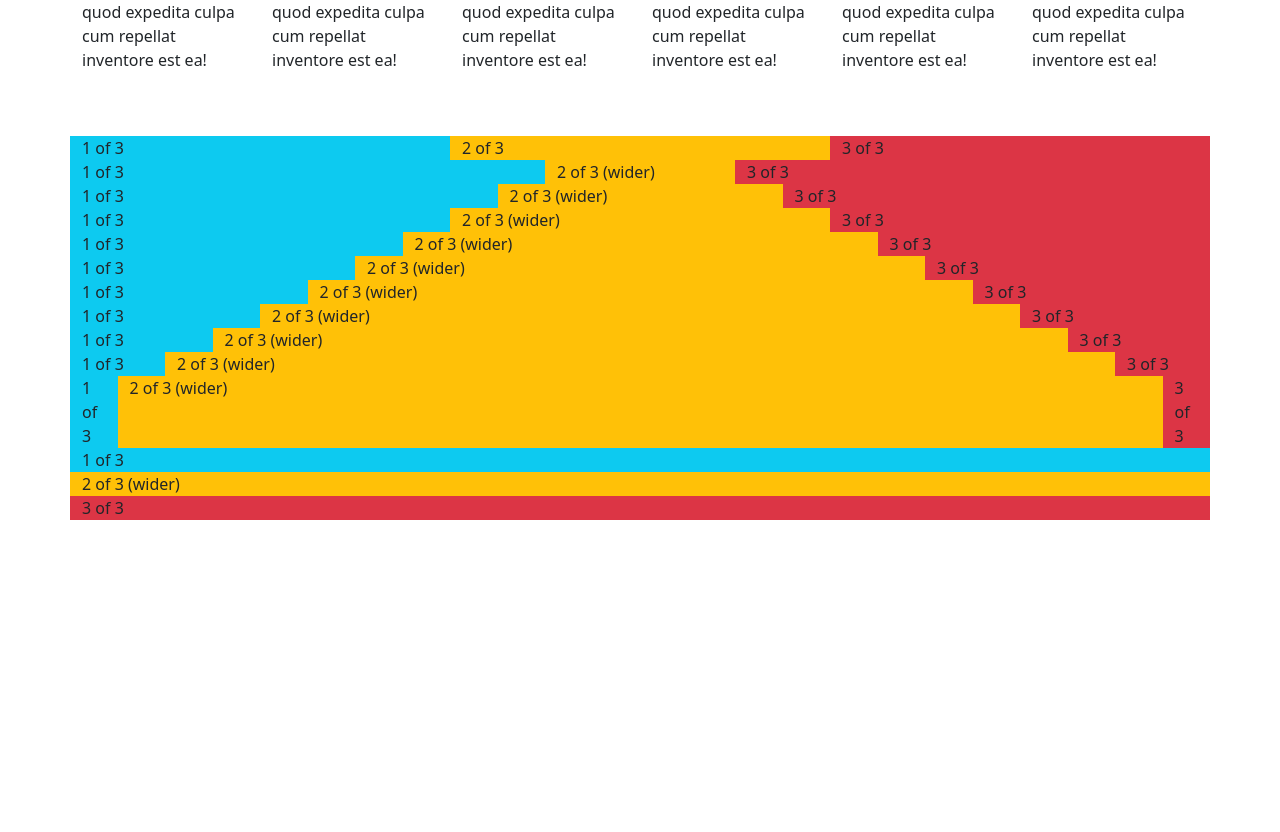
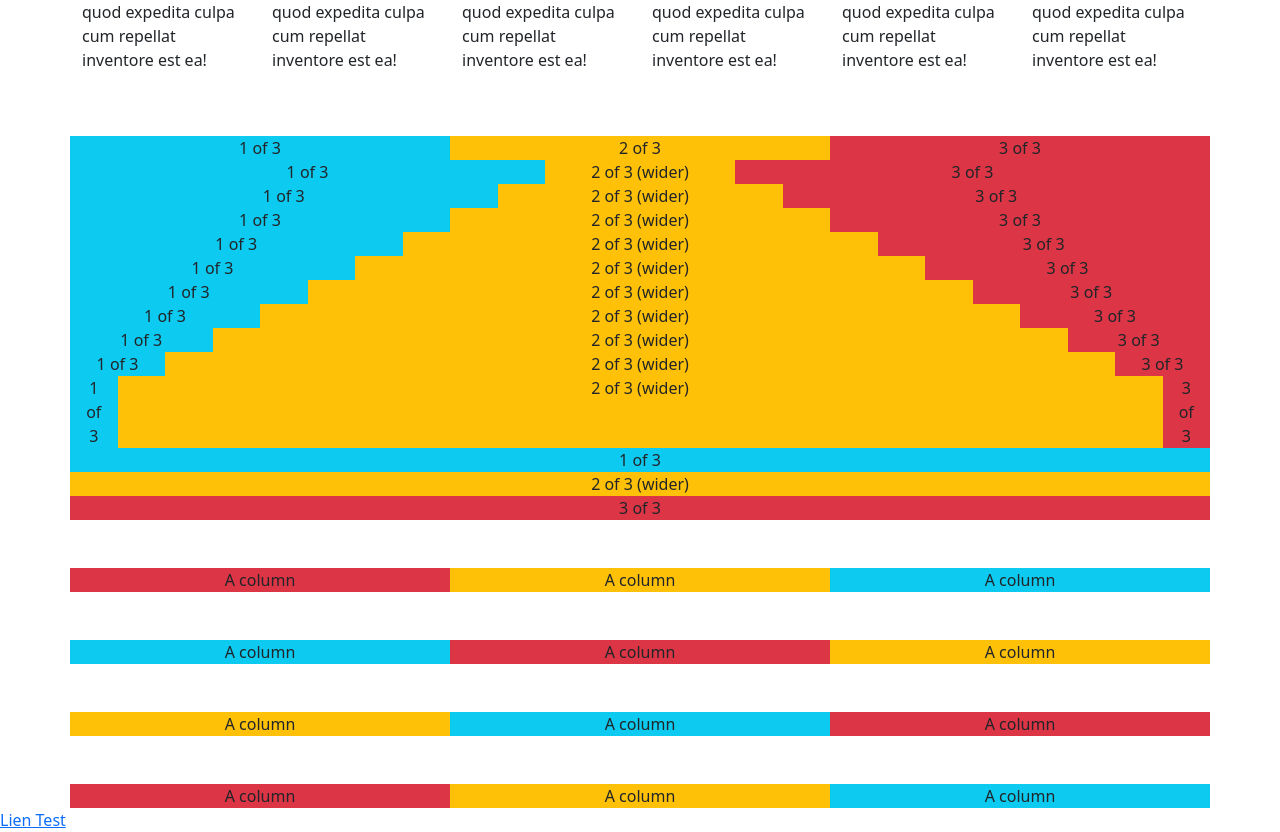
Before and after one commit to KrouriB/Exo_Guider_Bootstrap_Perso, a plain HTML site: page index.html in a window 1280 px wide. Shown: the part 600-1432 px from the top of the page. Before the commit the page ends 1168 px from the top, so only its background shows below. Drawn offline with Linux system fonts and the light colour scheme.

Commit message:
test de flex via bootstrap non reussi

```diff
--- a/index.html
+++ b/index.html
@@ -81,7 +81,7 @@
             </div>
         </div>
             <!-- tentative de comprendre les taille de grids avec chiffre sur col -->
-        <div class="container mt-5">
+        <div class="container text-center mt-5">
             <div class="row">
                 <div class="col bg-info">1 of 3</div>
                 <div class="col bg-warning">2 of 3</div>
@@ -143,10 +143,36 @@
                 <div class="col bg-danger">3 of 3</div>
             </div>
         </div>
-        <!-- partie column -->
-        <div class="container mt-5">
-
+        <!-- partie column (flex) -->
+        <div class="container text-center mt-5">
+            <div class="row align-items-start">
+                <div class="col bg-danger">A column</div>
+                <div class="col bg-warning">A column</div>
+                <div class="col bg-info">A column</div>
+            </div>
         </div>
+        <div class="container text-center mt-5">
+            <div class="row align-items-center">
+                <div class="col bg-info">A column</div>
+                <div class="col bg-danger">A column</div>
+                <div class="col bg-warning">A column</div>
+            </div>
+        </div>
+        <div class="container text-center mt-5">
+            <div class="row align-items-end">
+                <div class="col bg-warning">A column</div>
+                <div class="col bg-info">A column</div>
+                <div class="col bg-danger">A column</div>
+            </div>
+        </div>
+        <div class="container text-center mt-5">
+            <div class="row">
+                <div class="col bg-danger align-self-start">A column</div>
+                <div class="col bg-warning align-self-end">A column</div>
+                <div class="col bg-info align-self-center">A column</div>
+            </div>
+        </div>
+        <a href="lien2.html">Lien Test</a>
         <!--
 
             <section>
```
